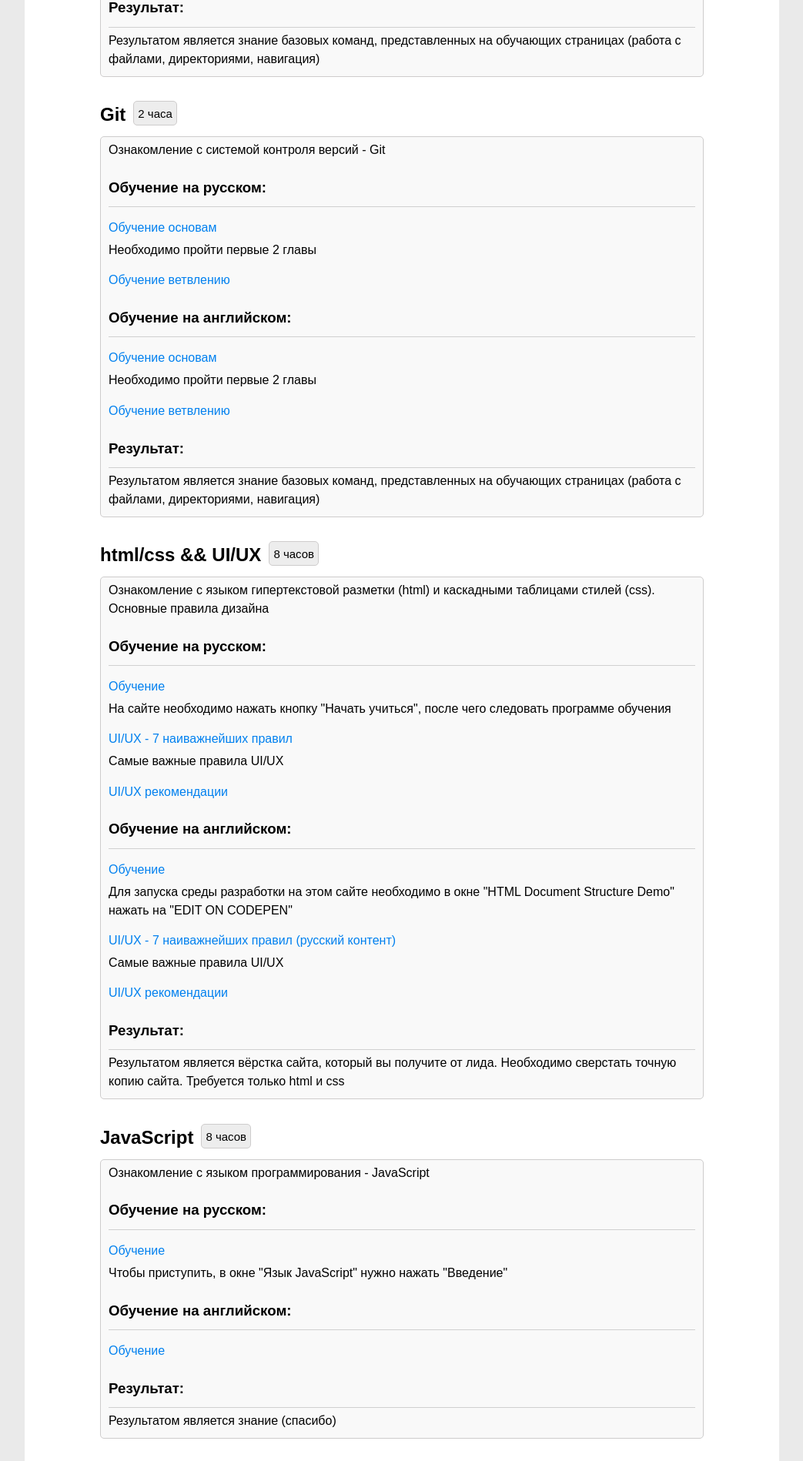
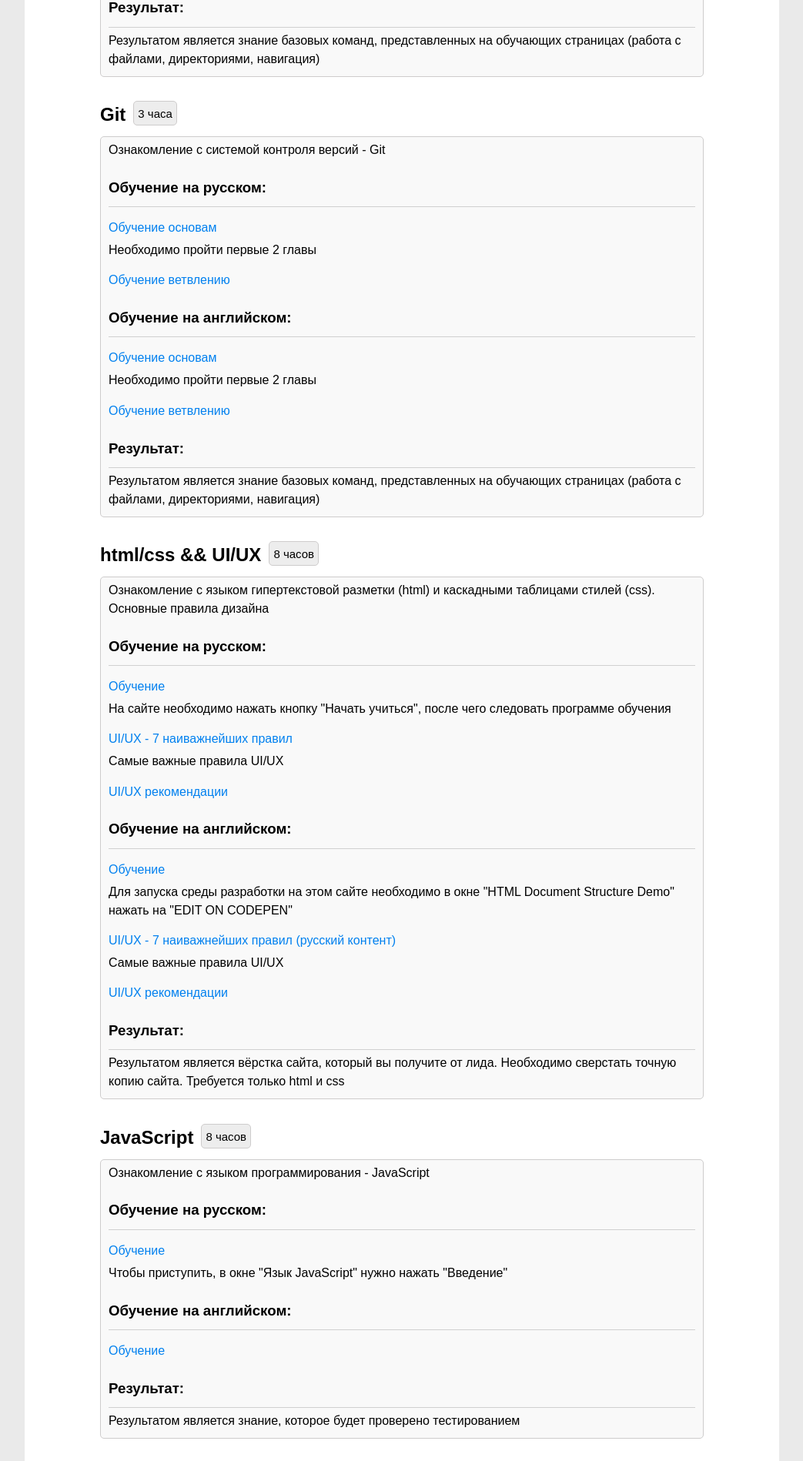
Before and after one commit to doctorpower/learnEx, a React (Create React App) app: page / in a window 1280 px wide. Shown: the part 660-2558 px from the top of the page at 77% size, without its empty margins (118-1161 px from the left). Built offline with nearby package versions, Linux system fonts and the light colour scheme.

Commit message:
info changed

```diff
--- a/src/App.js
+++ b/src/App.js
@@ -22,7 +22,7 @@ class App extends Component {
         },
         {
             title: 'Git',
-            time: '2 часа',
+            time: '3 часа',
             desc: 'Ознакомление с системой контроля версий - Git',
             russian: [
                 {
@@ -88,11 +88,6 @@ class App extends Component {
                     desc: null,
                 },
             ],
-            // result: {
-            //     text: 'Результатом является вёрстка сайта-визитки. Для помощи предоставлена ссылка с примерами. Примеры не стоит воспринимать, как необходимость, это только для вдохновения',
-            //     hyperlink: 'https://impulse-design.com.ua/9-primerov-luchshikh-sajtov-vizitok-dlya-malogo-biznesa.html',
-            //     link: 'Примеры сайтов-визиток',
-            // },
             result: 'Результатом является вёрстка сайта, который вы получите от лида. Необходимо сверстать точную копию сайта. Требуется только html и css'
         },
         {
@@ -109,7 +104,7 @@ class App extends Component {
                 link: 'Обучение',
                 desc: null,
             }],
-            result: 'Результатом является знание (спасибо)',
+            result: 'Результатом является знание, которое будет проверено тестированием',
         },
         {
             title: 'React.js',
@@ -155,7 +150,7 @@ class App extends Component {
                     desc: 'Axios необходим для связи приложения с сервером. Использовать его не нужно, только запомнить, в последующих модулях будет нужен',
                 },
             ],
-            result: 'Результатом является тестовое приложение, которое я ещё не придумал',
+            result: 'Результатом является тестовое приложение, о котором вам расскажет лид',
         },
         {
             title: 'Redux',
@@ -203,7 +198,7 @@ class App extends Component {
                     desc: 'Для просмотра всех компонентов и более подробного ознакомления'
                 },
             ],
-            result: 'Результатом является добавление bootstrap к сайту',
+            result: 'Результатом является добавление bootstrap к вашему приложению',
         },
         {
             title: 'Node.js',
```
